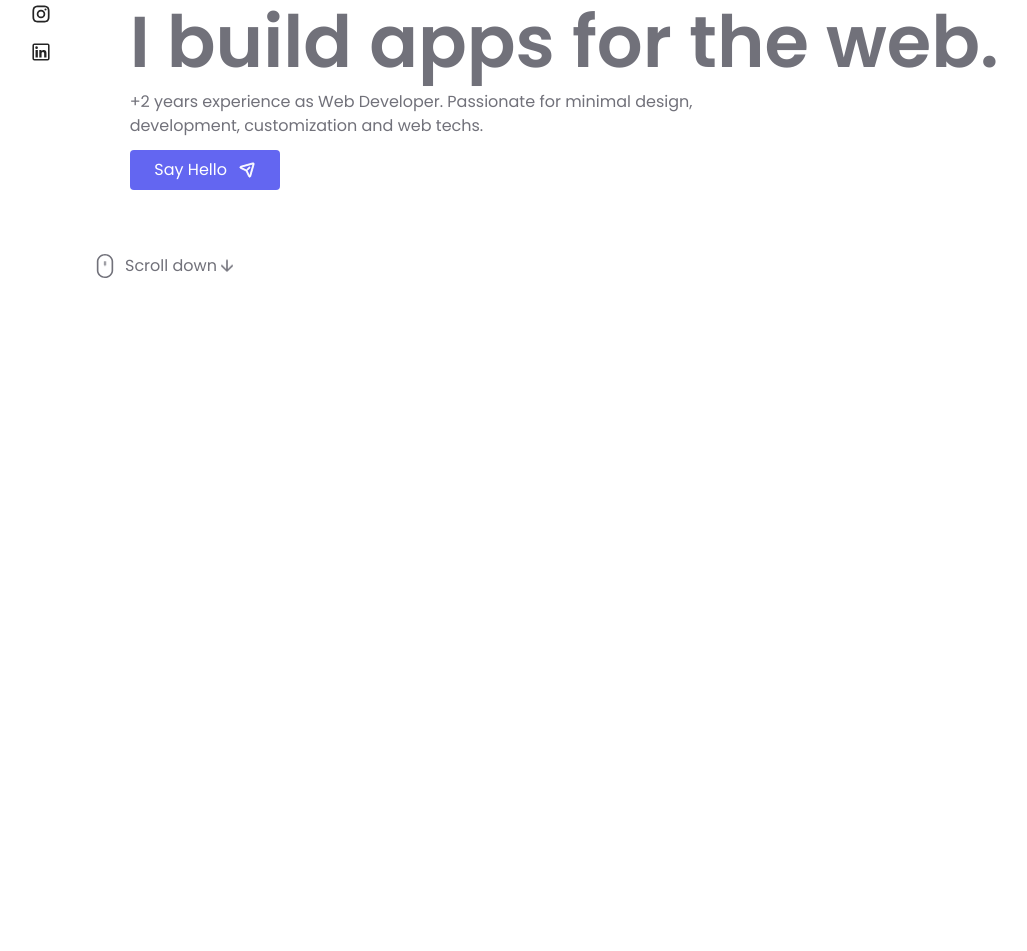
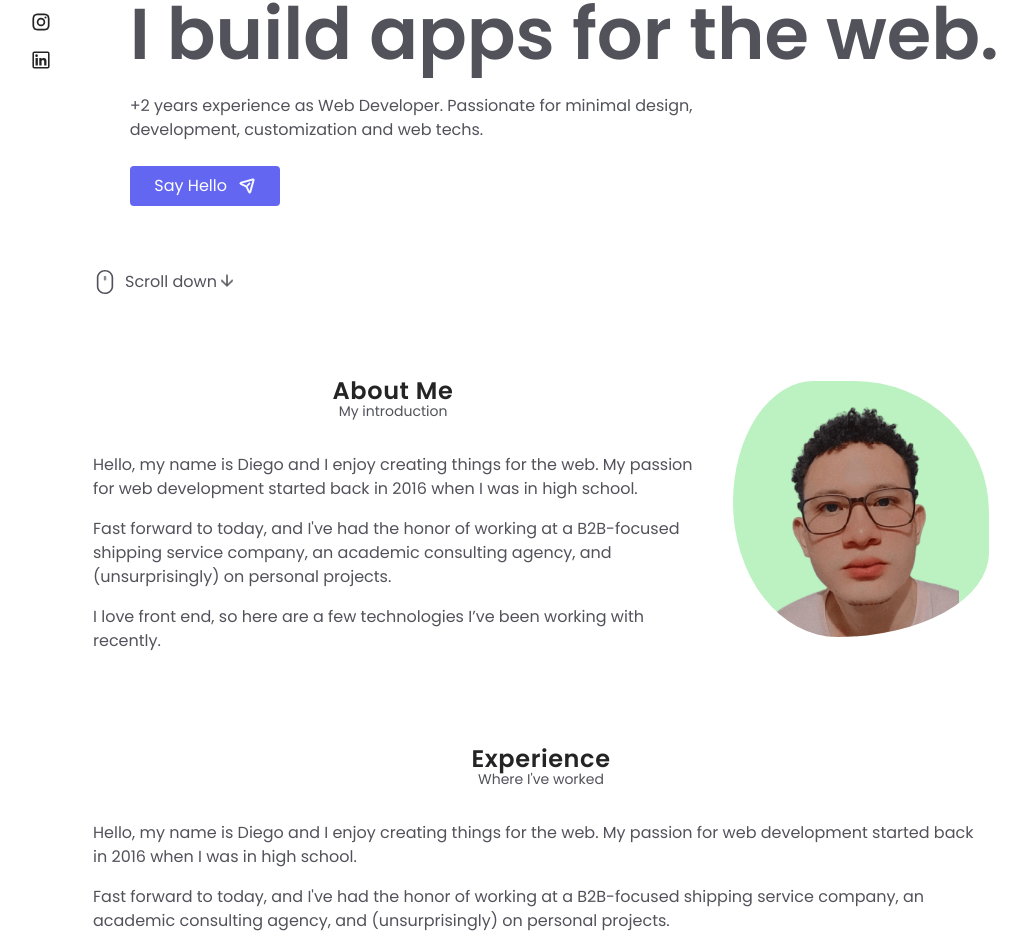
Before and after one commit to diecodev/diecodev, a Next.js app: page / in a window 1280 px wide. Shown: the part 278-1229 px from the top of the page, without its empty margins (99-1126 px from the left). Before the commit the page ends 800 px from the top, so only its background shows below. Built offline with nearby package versions, Linux system fonts and the light colour scheme.

Commit message:
Done: About section

```diff
--- /dev/null
+++ b/app/components/about.tsx
@@ -0,0 +1,25 @@
+import Image from "next/image"
+import source from '../../public/me.png'
+
+export const About = () => {
+  return (
+    <div className="flex w-full flex-wrap md:flex-nowrap lg:w-[70%] lg:mx-auto xl:max-w-screen-lg mt-20 gap-10 justify-center" id='about'>
+      <section>
+        <div className="mb-8">
+          <h3 className="text-2xl font-semibold tracking-wide text-center leading-5">About Me</h3>
+          <p className="text-sm text-zinc-600 text-center leading-5">My introduction</p>
+        </div>
+        <p className="mb-4 text-zinc-600">
+          Hello, my name is Diego and I enjoy creating things for the web. My passion for web development started back in 2016 when I was in high school.
+        </p>
+        <p className="mb-4 text-zinc-600">
+          Fast forward to today, and I&#39;ve had the honor of working at a B2B-focused shipping service company, an academic consulting agency, and (unsurprisingly) on personal projects.
+        </p>
+        <p className="mb-4 text-zinc-600">
+          I love front end, so here are a few technologies I’ve been working with recently.
+        </p>
+      </section>
+        <Image src={source} alt='diego diaz picture developer' priority className="animate-borders object-contain h-60 w-60 md:w-64 md:h-64 ease-in-out" />
+    </div>
+  )
+}
--- /dev/null
+++ b/app/components/experience.tsx
@@ -0,0 +1,21 @@
+export const Experience = () => {
+  return (
+    <div className="flex w-full flex-wrap md:flex-nowrap lg:w-[70%] lg:mx-auto xl:max-w-screen-lg mt-20 gap-10 justify-center" id='about'>
+      <section>
+        <div className="mb-8">
+          <h3 className="text-2xl font-semibold tracking-wide text-center leading-5">Experience</h3>
+          <p className="text-sm text-zinc-600 text-center leading-5">Where I&#39;ve worked</p>
+        </div>
+        <p className="mb-4 text-zinc-600">
+          Hello, my name is Diego and I enjoy creating things for the web. My passion for web development started back in 2016 when I was in high school.
+        </p>
+        <p className="mb-4 text-zinc-600">
+          Fast forward to today, and I&#39;ve had the honor of working at a B2B-focused shipping service company, an academic consulting agency, and (unsurprisingly) on personal projects.
+        </p>
+        <p className="mb-4 text-zinc-600">
+          I love front end, so here are a few technologies I’ve been working with recently.
+        </p>
+      </section>
+    </div>
+  )
+}
--- a/app/components/hero.tsx
+++ b/app/components/hero.tsx
@@ -10,11 +10,11 @@ export const Hero = () => {
         <li className='text-lg'><Linkedin /></li>
       </ul>
       <section className='flex flex-col gap-3 py-16'>
-        <p className='text-lg text-zinc-500 font-medium'>Hi, my name is</p>
+        <p className='text-lg text-zinc-600 font-medium'>Hi, my name is</p>
         <h2 className='text-5xl md:text-8xl font-bold'>Diego Díaz.</h2>
-        <p className='text-3xl font-semibold md:mt-5 md:text-7xl text-zinc-500'>I build apps for the web.</p>
-        <p className='w-full md:w-2/3 text-zinc-500'>+2 years experience as Web Developer. Passionate for minimal design, development, customization and web techs.</p>
-        <Link href='/#contact' className='gap-3 bg-indigo-500 rounded inline-flex max-w-[150px] px-3 py-2 items-center justify-center' >
+        <p className='text-3xl font-semibold md:text-7xl text-zinc-600 mt-3'>I build apps for the web.</p>
+        <p className='w-full md:w-2/3 text-zinc-600 mt-3'>+2 years experience as Web Developer. Passionate for minimal design, development, customization and web techs.</p>
+        <Link href='/#contact' className='gap-3 bg-indigo-500 rounded inline-flex max-w-[150px] px-3 py-2 items-center justify-center mt-3' >
           <span className='text-white'>Say Hello</span>
           <span className='text-white'><Plane /></span>
         </Link>
--- a/app/layout.tsx
+++ b/app/layout.tsx
@@ -7,7 +7,7 @@ interface Props {
 
 const poppins = Poppins({
   display: 'fallback',
-  weight: ['400', '500', '600', '700', '800'],
+  weight: ['300', '400', '600', '700'],
   preload: true,
   subsets: ['latin-ext'],
   variable: '--poppins'
@@ -15,7 +15,7 @@ const poppins = Poppins({
 
 export default function RootLayout({ children }: Props) {
   return (
-    <html lang='es'  className={poppins.variable}>
+    <html lang='es'  className={`${poppins.variable} scroll-smooth`}>
       {/*
         <head /> will contain the components returned by the nearest parent
         head.tsx. Find out more at https://beta.nextjs.org/docs/api-reference/file-conventions/head
--- a/app/page.tsx
+++ b/app/page.tsx
@@ -1,15 +1,17 @@
+import { Experience } from './components/experience'
 import { Cursor, Arrow } from './components/icons'
 import { Header } from './components/header'
+import { About } from './components/about'
 import { Hero } from './components/hero'
-import Link from 'next/link'
 
 export default function Home() {
   return (
     <>
       <Header />
       <Hero />
-      <Link href='/#about'>
-        <div className='text-zinc-500 flex gap-2 lg:w-[70%] lg:mx-auto xl:max-w-screen-lg'>
+      <div className='lg:w-[70%] lg:mx-auto xl:max-w-screen-lg'>
+        <a href='/#about' >
+          <div className='text-zinc-600 gap-2 inline-flex'>
             <Cursor className='w-6 h-auto' />
             <div className='flex gap-1 items-center'>
               <p>Scroll down</p>
@@ -18,7 +20,10 @@ export default function Home() {
               </span>
             </div>
           </div>
-      </Link>
+        </a>
+      </div>
+      <About />
+      <Experience />
     </>
   )
 }
--- a/tailwind.config.js
+++ b/tailwind.config.js
@@ -16,7 +16,8 @@ module.exports = {
         }
       },
       animation: {
-        wheel: 'wheel 1s infinite'
+        wheel: 'wheel 1s infinite',
+        borders: 'borders 20s infinite',
       },
       keyframes: {
         wheel: {
@@ -28,6 +29,14 @@ module.exports = {
             transform: 'translateY(10%)',
             'animation-timing-function': 'cubic-bezier(0,0,0.2,1)'
           }
+        },
+        borders: {
+          '0%, 100%': {
+            'border-radius': '60% 40% 30% 70% / 60% 30% 70% 40%',
+          },
+          '50%': {
+            'border-radius': '30% 60% 70% 40% / 50% 60% 30% 60%'
+          }
         }
       }
     },
```
Also changed, not shown: public/me.png (added). Lines whose indentation alone changed are shown as unchanged.
